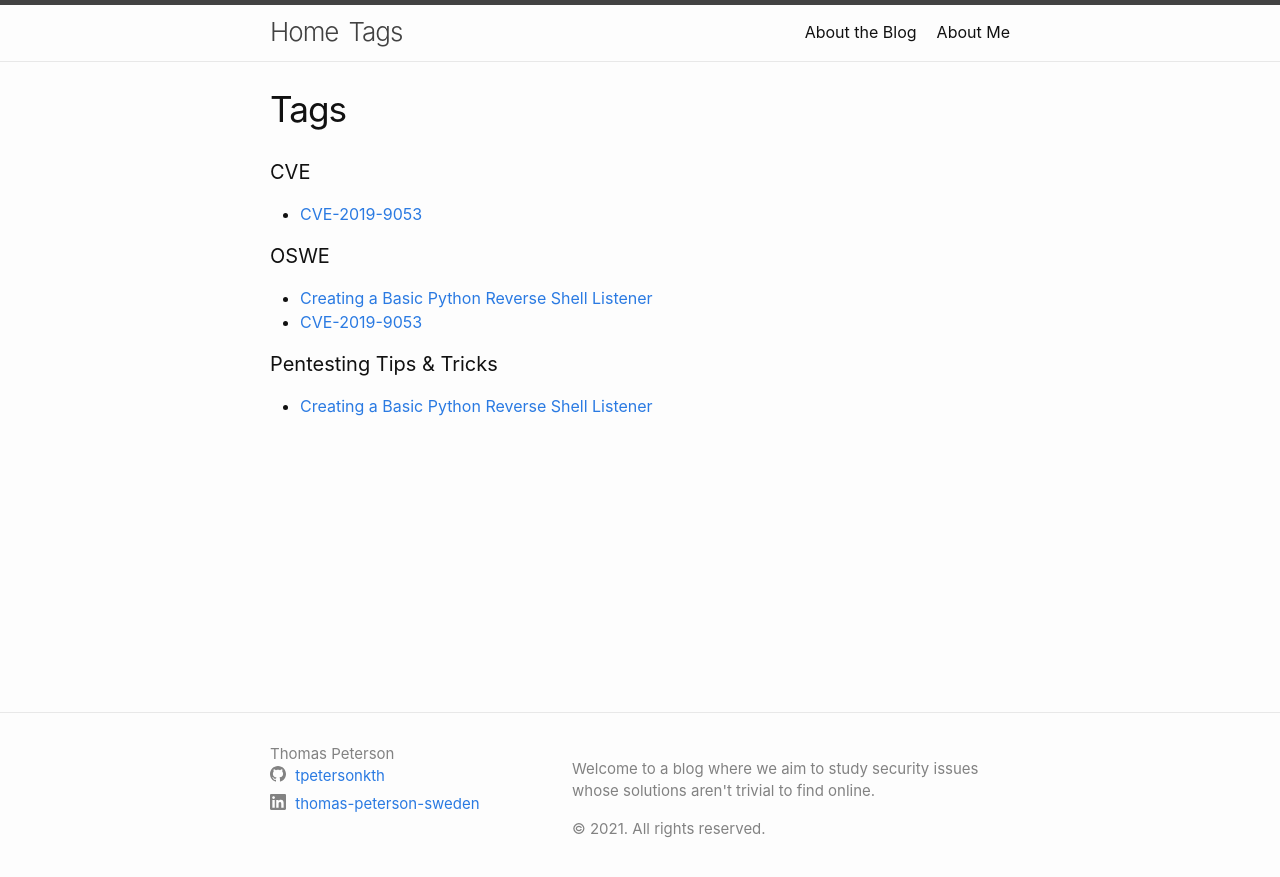
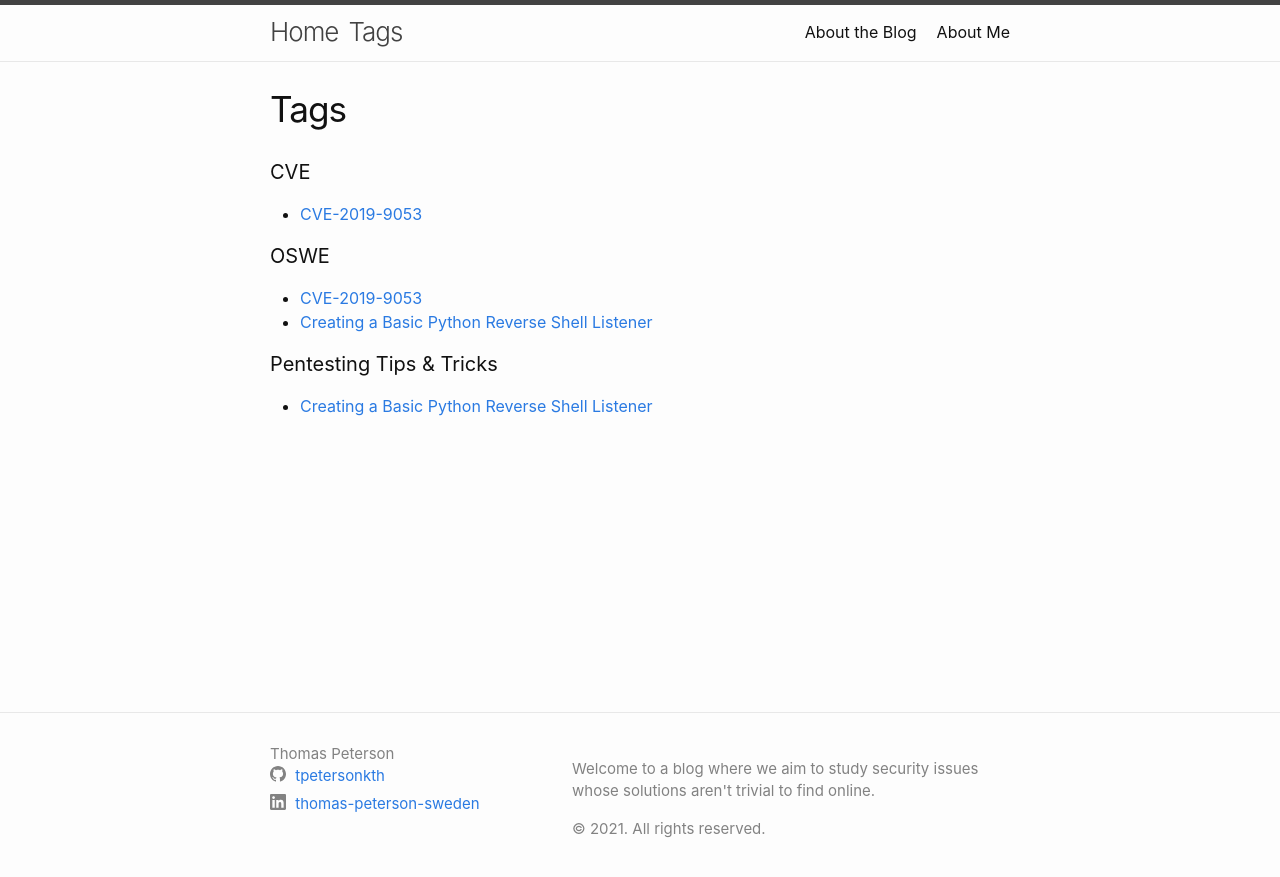
Before and after one commit to tpetersonkth/tpetersonkth.github.io, a Jekyll site: the page built from tags.md, in a window 1280 px wide. Shown: the top 877 px of the page. Built offline with Jekyll 4.4.1, drawn with Linux system fonts in a browser that asks for light colours.

Commit message:
Sort tags in alphabetical order

```diff
--- a/_layouts/post.html
+++ b/_layouts/post.html
@@ -12,7 +12,8 @@
 
       </time>
       <!--•-->
-      {%- for tag in page.tags -%}
+      {% assign sorted_tags = page.tags | sort %}
+      {%- for tag in sorted_tags -%}
       <a class="post-tag" href="/tags#{{tag | escape}}">{{tag | escape}}</a>
       {%- endfor -%}
       </p>
--- a/tags.md
+++ b/tags.md
@@ -4,10 +4,12 @@
 permalink: /tags
 ---
 
-{% for tag in site.tags %}
+{% assign sorted_tags = site.tags | sort %}
+{% for tag in sorted_tags %}
   <h3>{{ tag[0] }}<a name="{{ tag[0] }}"/></h3>
   <ul>
-    {% for post in tag[1] %}
+    {% assign sorted_posts = tag[1] | sort %}
+    {% for post in sorted_posts %}
       <li><a href="{{ post.url }}">{{ post.title }}</a></li>
     {% endfor %}
   </ul>
```
